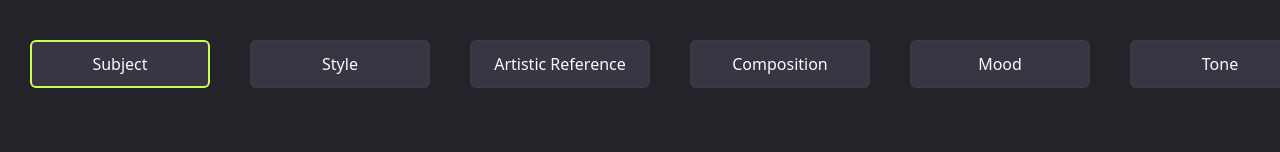
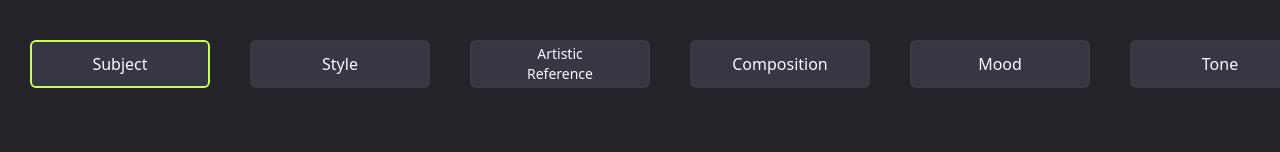
Before and after one commit to Medici-Mansion/imaginer, a Next.js app: page / in a window 1280 px wide. Shown: the top 152 px of the page. Built offline with nearby package versions, Linux system fonts and the light colour scheme; no server answers.

Commit message:
feature: 네비게이션 체크

```diff
--- a/app/(routes)/(subject)/page.tsx
+++ b/app/(routes)/(subject)/page.tsx
@@ -81,7 +81,7 @@ const SubjectPage = () => {
     setSubject(args.subject);
   };
 
-  const visible = subjects.length > 0;
+  const visible = subjects.length > 0 || subject === "";
   return (
     <div className="py-6">
       <Form {...form}>
@@ -103,7 +103,7 @@ const SubjectPage = () => {
           />
         ) : null}
       </div>
-      {visible ? (
+      {visible && subject ? (
         <div className="flex justify-end pt-12 pr-32">
           <SubmitButton
             className="bg-primary px-16 font-semibold"
--- a/app/layout.tsx
+++ b/app/layout.tsx
@@ -3,7 +3,6 @@ import "./globals.css";
 import { PropsWithChildren } from "react";
 import { PromptProvider } from "@/components/provider/prompt-provider";
 import Navigation from "@/components/navigation";
-import { NavigationList } from "@/constants";
 
 export const metadata: Metadata = {
   title: "Imaginer",
@@ -18,7 +17,7 @@ export default function RootLayout({ children }: PropsWithChildren) {
         className="m-auto flex flex-col justify-center"
       >
         <PromptProvider>
-          <Navigation navList={NavigationList} />
+          <Navigation />
           {children}
         </PromptProvider>
       </body>
--- a/components/nav.tsx
+++ b/components/nav.tsx
@@ -2,9 +2,18 @@ import Link from "next/link";
 
 import { cn } from "@/lib/utils";
 import { NavProps } from "@/types";
-import { Button } from "./ui/button";
+import { Check } from "lucide-react";
 
-const Nav = ({ href, title, pathname, isLoading, ...rest }: NavProps) => {
+import { Button } from "@/components/ui/button";
+
+const Nav = ({
+  href,
+  title,
+  pathname,
+  isLoading,
+  active,
+  ...rest
+}: NavProps) => {
   return (
     <>
       {isLoading ? (
@@ -21,13 +30,24 @@ const Nav = ({ href, title, pathname, isLoading, ...rest }: NavProps) => {
           href={href}
           key={title}
           className={cn(
-            "bg-[#373743] w-[180px] border-2 border-[#3C3A41] rounded-md py-2.5 text-center cursor-pointer duration-300",
+            "bg-[#373743] w-[180px] border-2 border-[#3C3A41] rounded-md py-2.5 text-center cursor-pointer duration-300 relative flex items-center justify-center",
             pathname === href ? "border-primary" : "",
-            rest.className
+            rest.className,
+            title === "Artistic Reference" ? "text-sm px-8 py-0.5" : ""
           )}
           {...rest}
         >
-          {title}
+          <div className="flex items-center justify-center">
+            <div>{title}</div>
+            {active && (
+              <Check
+                className={cn(
+                  "absolute right-4 w-5 h-5 border rounded-full bg-primary text-black",
+                  title === "Artistic Reference" ? "right-3" : ""
+                )}
+              />
+            )}
+          </div>
         </Link>
       )}
     </>
--- a/components/navigation.tsx
+++ b/components/navigation.tsx
@@ -3,24 +3,59 @@
 import { usePathname } from "next/navigation";
 
 import { NavList } from "@/types";
+import { useLoadingStore } from "@/store/loading";
+import usePrompt from "@/store";
+
 import Nav from "@/components/nav";
-import { useLoadingStore } from "@/store/loading";
 
-const Navigation = ({ navList }: { navList: NavList[] }) => {
+const Navigation = () => {
+  const { subject, promptData } = usePrompt();
+  const NavigationList: NavList[] = [
+    { title: "Subject", href: "/", active: subject !== "" },
+    {
+      title: "Style",
+      href: "/style",
+      active: promptData["style"].length > 0,
+    },
+    {
+      title: `Artistic Reference`,
+      href: "/artisticreference",
+      active: promptData["artisticreference"].length > 0,
+    },
+    {
+      title: "Composition",
+      href: "/composition",
+      active: promptData["composition"].length > 0,
+    },
+    {
+      title: "Mood",
+      href: "/mood",
+      active: promptData["mood"].length > 0,
+    },
+    {
+      title: "Tone",
+      href: "/tone",
+      active: promptData["tone"].length > 0,
+    },
+  ];
+
   const { isLoading } = useLoadingStore();
   const pathname = usePathname();
 
   return (
     <div className="flex items-center justify-center gap-x-10 py-10">
-      {navList.map((item) => (
+      {NavigationList.map((item) => {
+        return (
           <Nav
             key={item.title}
             href={item.href}
             pathname={pathname}
             title={item.title}
             isLoading={isLoading}
+            active={item.active}
           />
-      ))}
+        );
+      })}
     </div>
   );
 };
--- a/constants.ts
+++ /dev/null
@@ -1,10 +0,0 @@
-import { NavList } from "./types";
-
-export const NavigationList: NavList[] = [
-  { title: "Subject", href: "/", active: true },
-  { title: "Style", href: "/style", active: false },
-  { title: `Artistic Reference`, href: "/artisticreference", active: false },
-  { title: "Composition", href: "/composition", active: false },
-  { title: "Mood", href: "/mood", active: false },
-  { title: "Tone", href: "/tone", active: false },
-];
--- a/types/index.ts
+++ b/types/index.ts
@@ -15,6 +15,7 @@ export interface NavProps extends HTMLAttributes<HTMLAnchorElement> {
   title: string;
   pathname: string;
   isLoading: boolean;
+  active: boolean
 }
 
 export interface ImageCardProps {
```
Lines whose indentation alone changed are shown as unchanged.
